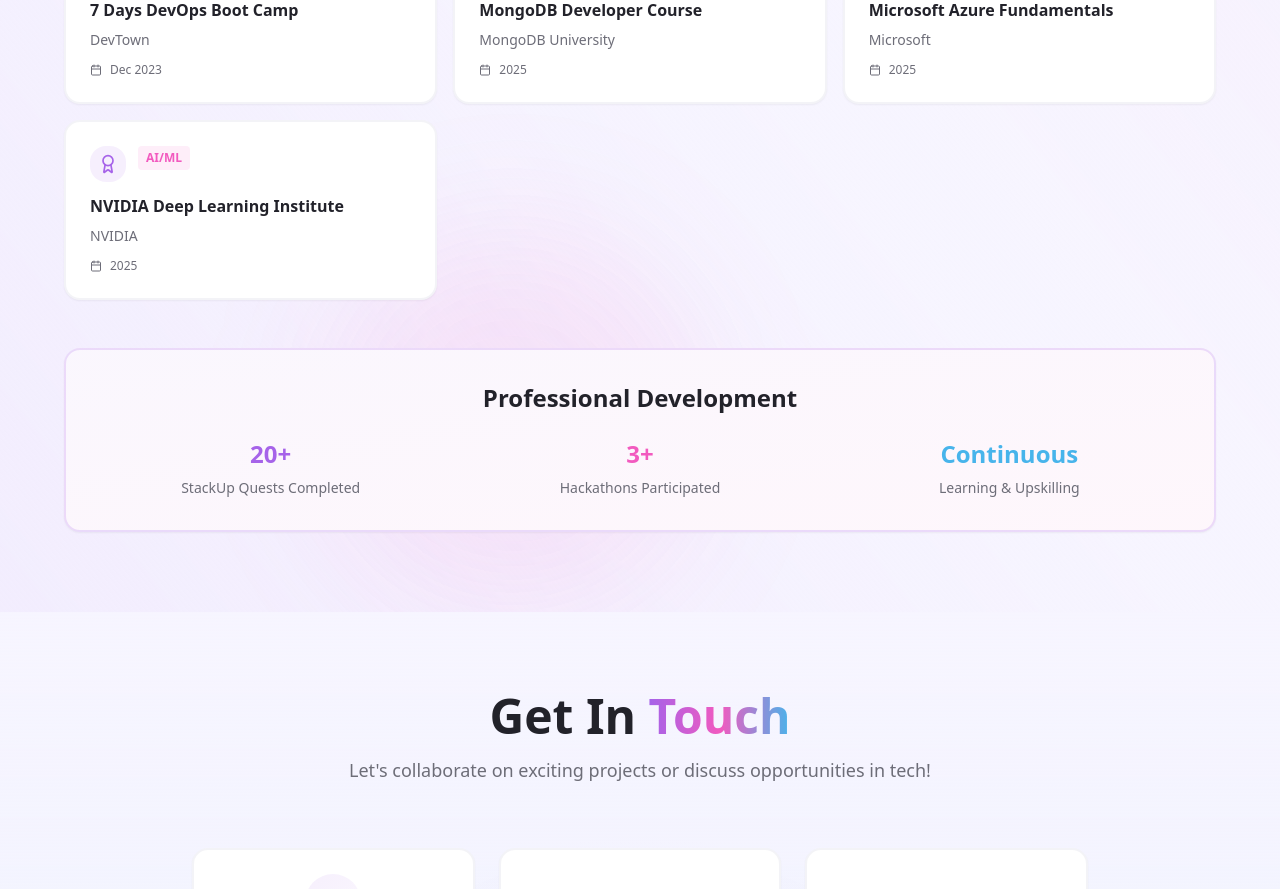
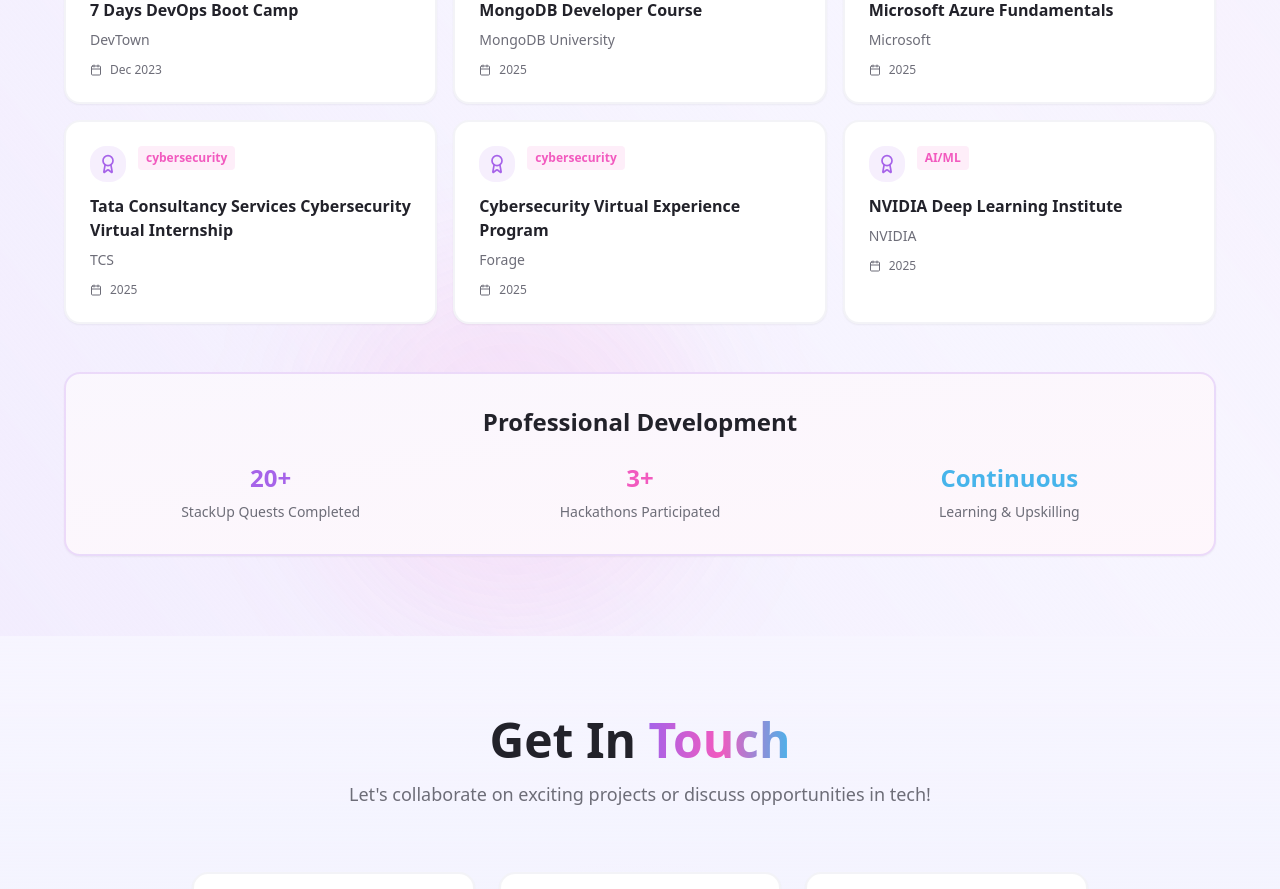
Before and after one commit to stackstar0/portfolio, a React (Vite) app: page / in a window 1280 px wide. Shown: the part 6040-6929 px from the top of the page. Built offline with nearby package versions, Linux system fonts and the light colour scheme; the HTML template or start-up script is replaced by a standard one.

Commit message:
Add new cybersecurity certifications to the Certifications component

```diff
--- a/src/components/Certifications.tsx
+++ b/src/components/Certifications.tsx
@@ -56,6 +56,18 @@
       issuer: "Microsoft",
       date: "2025",
       category: "Cloud"
+    },
+    {
+      title: "Tata Consultancy Services Cybersecurity Virtual Internship ",
+      issuer: "TCS",
+      date: "2025",
+      category: "cybersecurity"
+    },
+    {
+      title: "Cybersecurity Virtual Experience Program",
+      issuer: "Forage",
+      date: "2025",
+      category: "cybersecurity"
     },
     {
       title: "NVIDIA Deep Learning Institute",
```
